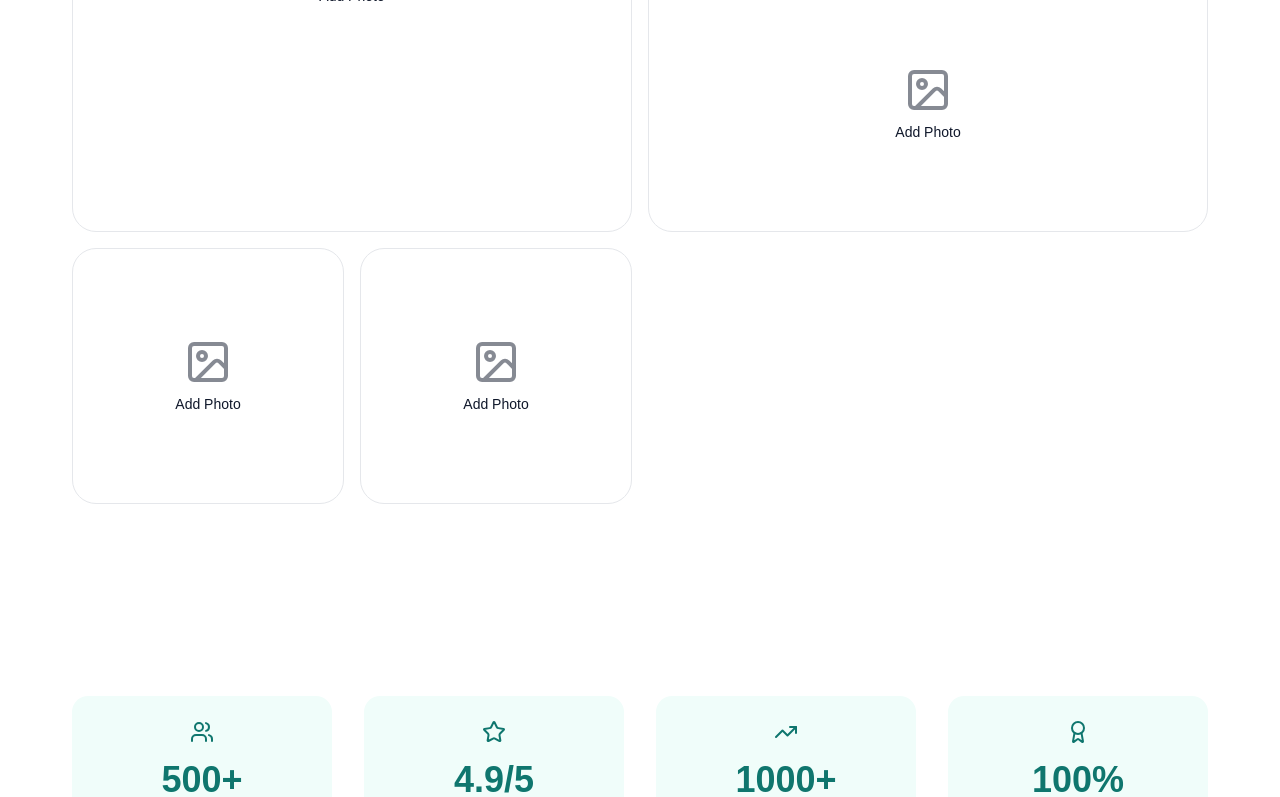
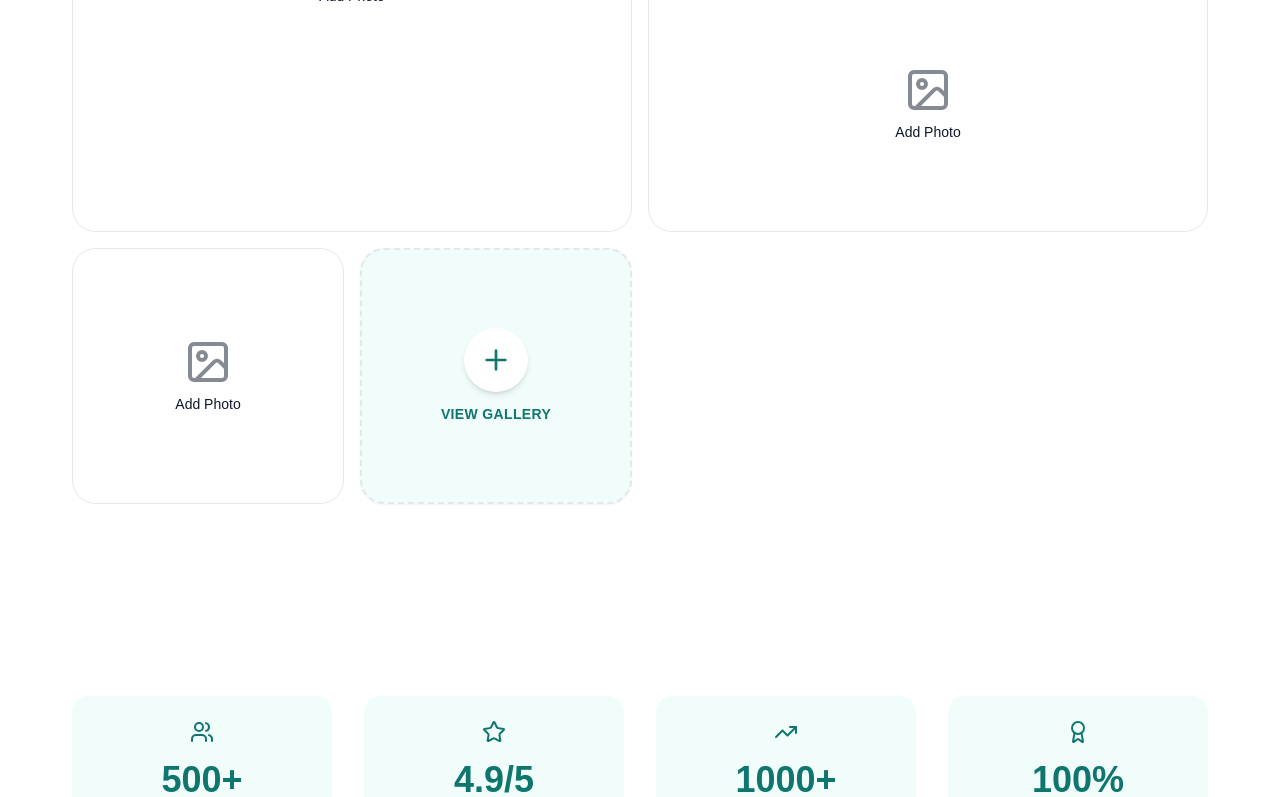
Before and after one commit to akash19-ak/Jaladurga-Oil, a React (Vite) app: page / in a window 1280 px wide. Shown: the part 3620-4417 px from the top of the page. Built offline with nearby package versions, Linux system fonts and the light colour scheme.

Commit message:
gallery seperate

```diff
--- a/src/components/Gallery.jsx
+++ b/src/components/Gallery.jsx
@@ -1,19 +1,38 @@
-import { motion } from 'framer-motion';
-import { Camera, Image as ImageIcon } from 'lucide-react';
+import { useState, useEffect } from 'react';
+import { motion, AnimatePresence } from 'framer-motion';
+import { Camera, Image as ImageIcon, Plus, X } from 'lucide-react';
 import SectionHeader from './SectionHeader';
 
-const galleryItems = [
-  { id: 1, title: 'Fresh Coconuts', span: 'md:col-span-2 md:row-span-2', height: 'h-80 md:h-full' },
-  { id: 2, title: 'Cold Press Machine', span: 'md:col-span-1 md:row-span-1', height: 'h-64' },
-  { id: 3, title: 'Pure Extraction', span: 'md:col-span-1 md:row-span-1', height: 'h-64' },
-  { id: 4, title: 'Quality Check', span: 'md:col-span-2 md:row-span-1', height: 'h-64' },
-  { id: 5, title: 'Bottle Packaging', span: 'md:col-span-1 md:row-span-1', height: 'h-64' },
-  { id: 6, title: '100% Homemade', span: 'md:col-span-1 md:row-span-1', height: 'h-64' },
+const allImages = [
+  { id: 1, title: 'Fresh Coconuts', desc: 'Premium quality coconuts sourced directly from organic farms.', span: 'md:col-span-2 md:row-span-2', height: 'h-80 md:h-full', featured: true },
+  { id: 2, title: 'Cold Press Machine', desc: 'Our traditional wooden extraction process maintaining 100% purity.', span: 'md:col-span-1 md:row-span-1', height: 'h-64', featured: true },
+  { id: 3, title: 'Pure Extraction', desc: 'Zero heat applied to keep vital nutrients intact.', span: 'md:col-span-1 md:row-span-1', height: 'h-64', featured: true },
+  { id: 4, title: 'Quality Check', desc: '', span: 'md:col-span-2 md:row-span-1', height: 'h-64', featured: true },
+  { id: 5, title: 'Bottle Packaging', desc: 'Eco-friendly and hygienic packaging process.', span: 'md:col-span-1 md:row-span-1', height: 'h-64', featured: true },
+  // Additional images for the expanded view
+  { id: 6, title: 'Factory View', desc: '', span: 'md:col-span-1 md:row-span-2', height: 'h-80' },
+  { id: 7, title: 'Sun Drying', desc: 'Coconuts are sun-dried naturally without artificial roasting.', span: 'md:col-span-2 md:row-span-1', height: 'h-64' },
+  { id: 8, title: 'Filtering Process', desc: '', span: 'md:col-span-1 md:row-span-1', height: 'h-64' },
+  { id: 9, title: 'Final Product', desc: 'Crystal clear, pure coconut aroma in every drop.', span: 'md:col-span-3 md:row-span-1', height: 'h-80' },
 ];
 
 const Gallery = () => {
+  const [isOpen, setIsOpen] = useState(false);
+
+  // Prevent scrolling when full-page modal is open
+  useEffect(() => {
+    if (isOpen) {
+      document.body.style.overflow = 'hidden';
+    } else {
+      document.body.style.overflow = 'unset';
+    }
+    return () => { document.body.style.overflow = 'unset'; };
+  }, [isOpen]);
+
+  const featuredImages = allImages.filter(img => img.featured);
+
   return (
-    <section id="gallery" className="py-24 bg-white">
+    <section id="gallery" className="py-24 bg-white relative">
       <div className="container perspective-1000">
         <SectionHeader
           subtitle="Our Factory"
@@ -22,7 +41,7 @@ const Gallery = () => {
         />
 
         <div className="grid grid-cols-1 md:grid-cols-4 gap-4 auto-rows-auto">
-          {galleryItems.map((item, index) => (
+          {featuredImages.map((item, index) => (
             <motion.div
               key={item.id}
               initial={{ opacity: 0, scale: 0.9 }}
@@ -31,13 +50,11 @@ const Gallery = () => {
               viewport={{ once: true }}
               className={`relative group rounded-3xl overflow-hidden cursor-pointer bg-gradient-to-br from-primary/10 to-accent/10 flex items-center justify-center border border-primary/5 ${item.span} ${item.height}`}
             >
-              {/* Image Placeholder - User will replace this with actual <img> tags */}
               <div className="absolute inset-0 flex flex-col items-center justify-center text-primary/40 group-hover:scale-110 transition-transform duration-700">
                 <ImageIcon size={48} className="mb-2 opacity-50" />
                 <p className="text-sm font-medium">Add Photo</p>
               </div>
 
-              {/* Hover Overlay */}
               <div className="absolute inset-0 bg-primary/80 opacity-0 group-hover:opacity-100 transition-opacity duration-300 flex items-center justify-center z-10">
                 <div className="text-center text-white transform translate-y-4 group-hover:translate-y-0 transition-transform duration-300 px-4">
                   <Camera size={32} className="mx-auto mb-3 text-accent" />
@@ -46,8 +63,80 @@ const Gallery = () => {
               </div>
             </motion.div>
           ))}
+
+          {/* Plus Option / View All Card */}
+          <motion.div
+            initial={{ opacity: 0, scale: 0.9 }}
+            whileInView={{ opacity: 1, scale: 1 }}
+            transition={{ delay: featuredImages.length * 0.1 }}
+            viewport={{ once: true }}
+            onClick={() => setIsOpen(true)}
+            className="relative group rounded-3xl overflow-hidden cursor-pointer bg-bg-light flex items-center justify-center border-2 border-dashed border-primary/20 hover:border-primary/50 md:col-span-1 md:row-span-1 h-64 transition-all duration-300 shadow-sm hover:shadow-md"
+          >
+            <div className="flex flex-col items-center justify-center text-primary group-hover:scale-110 transition-transform duration-500">
+              <div className="w-16 h-16 bg-white rounded-full flex items-center justify-center shadow-md mb-3 group-hover:bg-primary group-hover:text-white transition-colors duration-300">
+                <Plus size={32} />
+              </div>
+              <p className="font-bold tracking-wide uppercase text-sm">View Gallery</p>
+            </div>
+          </motion.div>
         </div>
       </div>
+
+      {/* Full Page Gallery Modal */}
+      <AnimatePresence>
+        {isOpen && (
+          <motion.div
+            initial={{ opacity: 0, y: "100%" }}
+            animate={{ opacity: 1, y: 0 }}
+            exit={{ opacity: 0, y: "100%" }}
+            transition={{ duration: 0.4, ease: "easeOut" }}
+            className="fixed inset-0 z-[100] bg-gray-50 overflow-y-auto"
+            style={{ position: 'fixed', top: 0, left: 0, width: '100vw', height: '100vh' }}
+          >
+            <div className="sticky top-0 z-[110] bg-white/90 backdrop-blur-xl border-b border-gray-200 px-4 md:px-8 py-4 flex justify-between items-center shadow-sm">
+              <h2 className="text-2xl font-bold font-['Montserrat'] text-primary">Complete Gallery</h2>
+              <button
+                onClick={() => setIsOpen(false)}
+                className="w-10 h-10 bg-gray-100 hover:bg-red-500 hover:text-white text-gray-800 rounded-full flex items-center justify-center transition-colors focus:outline-none shadow-sm"
+              >
+                <X size={24} />
+              </button>
+            </div>
+
+            <div className="container py-12">
+              <div className="grid grid-cols-1 md:grid-cols-2 lg:grid-cols-3 gap-8">
+                {allImages.map((img, i) => (
+                  <motion.div
+                    key={img.id}
+                    initial={{ opacity: 0, y: 20 }}
+                    animate={{ opacity: 1, y: 0 }}
+                    transition={{ delay: i * 0.05 }}
+                    className="bg-white rounded-2xl shadow-md border border-gray-100 overflow-hidden group flex flex-col h-full hover:shadow-xl transition-shadow duration-300"
+                  >
+                    {/* Image Area */}
+                    <div className="h-64 bg-gradient-to-br from-primary/5 to-accent/10 flex items-center justify-center relative overflow-hidden">
+                      <ImageIcon size={48} className="text-primary/20 group-hover:scale-110 transition-transform duration-500" />
+                      <div className="absolute top-2 right-2 bg-black/40 text-white text-xs px-2 py-1 rounded backdrop-blur-md">Add Photo</div>
+                      <div className="absolute inset-0 bg-primary/0 group-hover:bg-primary/10 transition-colors pointer-events-none" />
+                    </div>
+
+                    {/* Description Area */}
+                    <div className="p-6 flex-grow flex flex-col">
+                      <h3 className="text-xl font-bold font-['Montserrat'] mb-2">{img.title}</h3>
+                      {img.desc ? (
+                        <p className="text-gray-600 text-sm leading-relaxed">{img.desc}</p>
+                      ) : (
+                        <p className="text-gray-400 text-sm italic">No description provided.</p>
+                      )}
+                    </div>
+                  </motion.div>
+                ))}
+              </div>
+            </div>
+          </motion.div>
+        )}
+      </AnimatePresence>
     </section>
   );
 };
```
